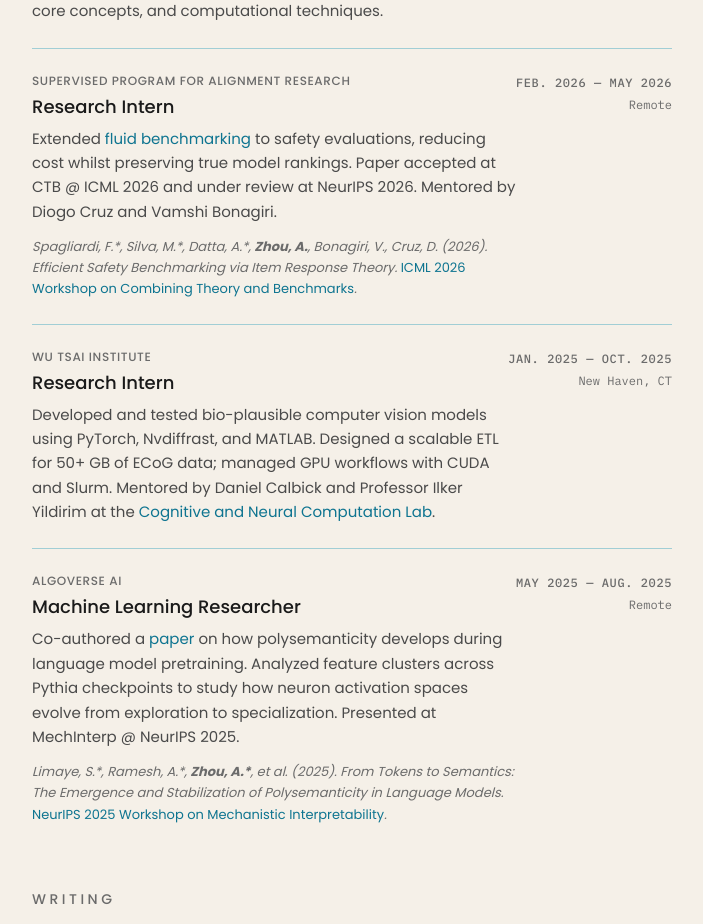
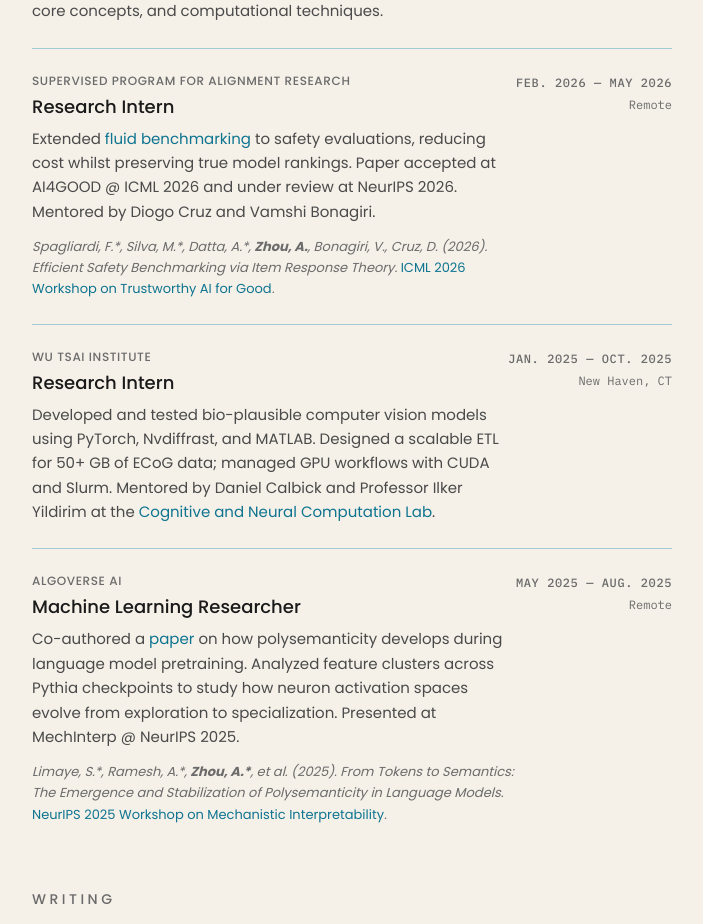
Before and after one commit to aidenzhou8/PersonalSite, a React (Vite) app: page / in a window 1280 px wide. Shown: the part 1480-2404 px from the top of the page, without its empty margins (288-991 px from the left). Built offline with nearby package versions, Linux system fonts and the light colour scheme.

Commit message:
Update App.jsx and resume

```diff
--- a/src/App.jsx
+++ b/src/App.jsx
@@ -60,7 +60,7 @@
     period: "Feb. 2026 — May 2026",
     location: "Remote",
     summary:
-      "Extended fluid benchmarking to safety evaluations, reducing cost whilst preserving true model rankings. Paper accepted at CTB @ ICML 2026 and under review at NeurIPS 2026. Mentored by Diogo Cruz and Vamshi Bonagiri.",
+      "Extended fluid benchmarking to safety evaluations, reducing cost whilst preserving true model rankings. Paper accepted at AI4GOOD @ ICML 2026 and under review at NeurIPS 2026. Mentored by Diogo Cruz and Vamshi Bonagiri.",
     summaryContent: (
       <>
         Extended{" "}
@@ -72,16 +72,16 @@
         >
           fluid benchmarking
         </a>{" "}
-        to safety evaluations, reducing cost whilst preserving true model rankings. Paper accepted at CTB @ ICML 2026 and under review at NeurIPS 2026. Mentored by Diogo Cruz and Vamshi Bonagiri.
+        to safety evaluations, reducing cost whilst preserving true model rankings. Paper accepted at AI4GOOD @ ICML 2026 and under review at NeurIPS 2026. Mentored by Diogo Cruz and Vamshi Bonagiri.
         <p className="mt-3 text-[13px] text-theme-text-dim italic">
           Spagliardi, F.*, Silva, M.*, Datta, A.*, <strong>Zhou, A.</strong>, Bonagiri, V., Cruz, D. (2026). Efficient Safety Benchmarking via Item Response Theory.{" "}
           <a
-            href="https://sites.google.com/view/icml-ctb/home"
+            href="https://trustworthy-ai-for-good.github.io/"
             target="_blank"
             rel="noopener noreferrer"
             className="text-theme-accent-muted hover:text-theme-accent transition-colors not-italic"
           >
-            ICML 2026 Workshop on Combining Theory and Benchmarks
+            ICML 2026 Workshop on Trustworthy AI for Good
           </a>
           .
         </p>
```
Also changed, not shown: 1 other file (tests, documents, lock files or other folders).
